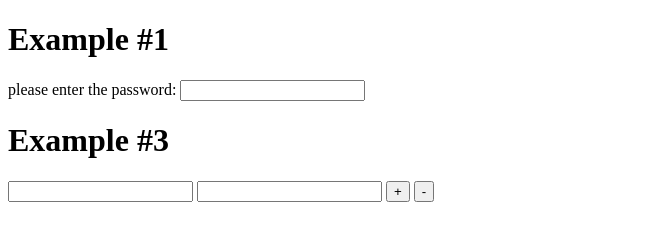
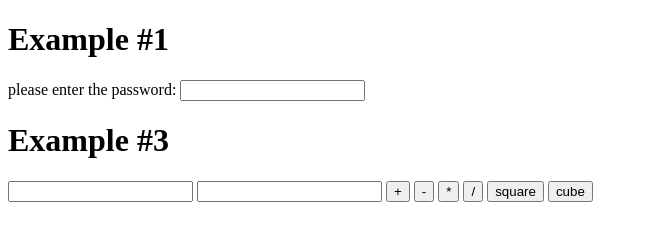
Before and after one commit to Nurkyz-Chynybaeva/for-different-tasks, a plain HTML site: page index.html in a window 1280 px wide. Shown: the whole page, without its empty margins (0-648 px from the left). Drawn offline with Linux system fonts and the light colour scheme.

Commit message:
square cube

```diff
--- a/index.html
+++ b/index.html
@@ -33,7 +33,10 @@
 
   <button>+</button>
   <button>-</button>
-
+  <button>*</button>
+  <button>/</button>
+  <button>square</button>
+  <button>cube</button>
 </div>
 
 
```
